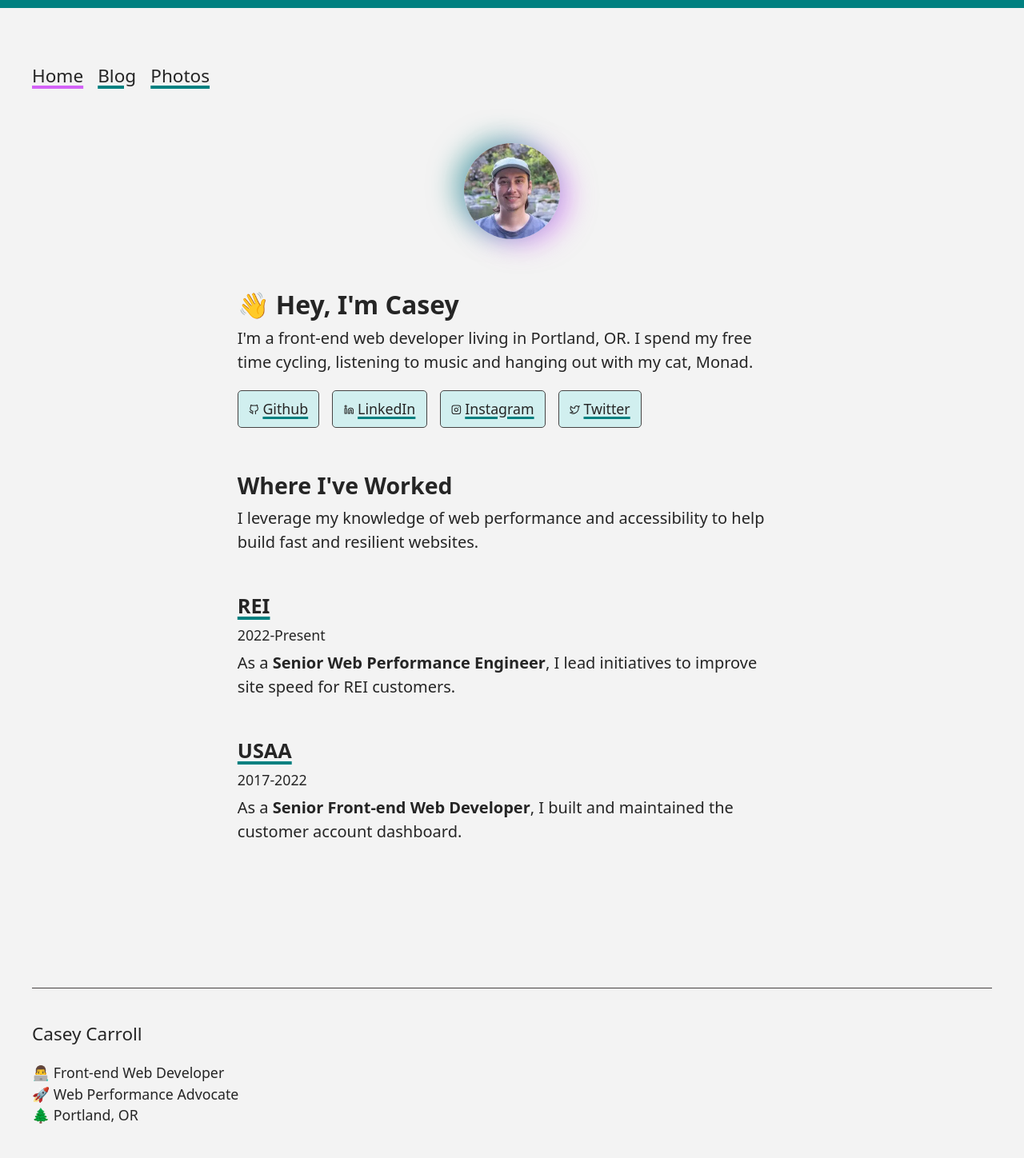
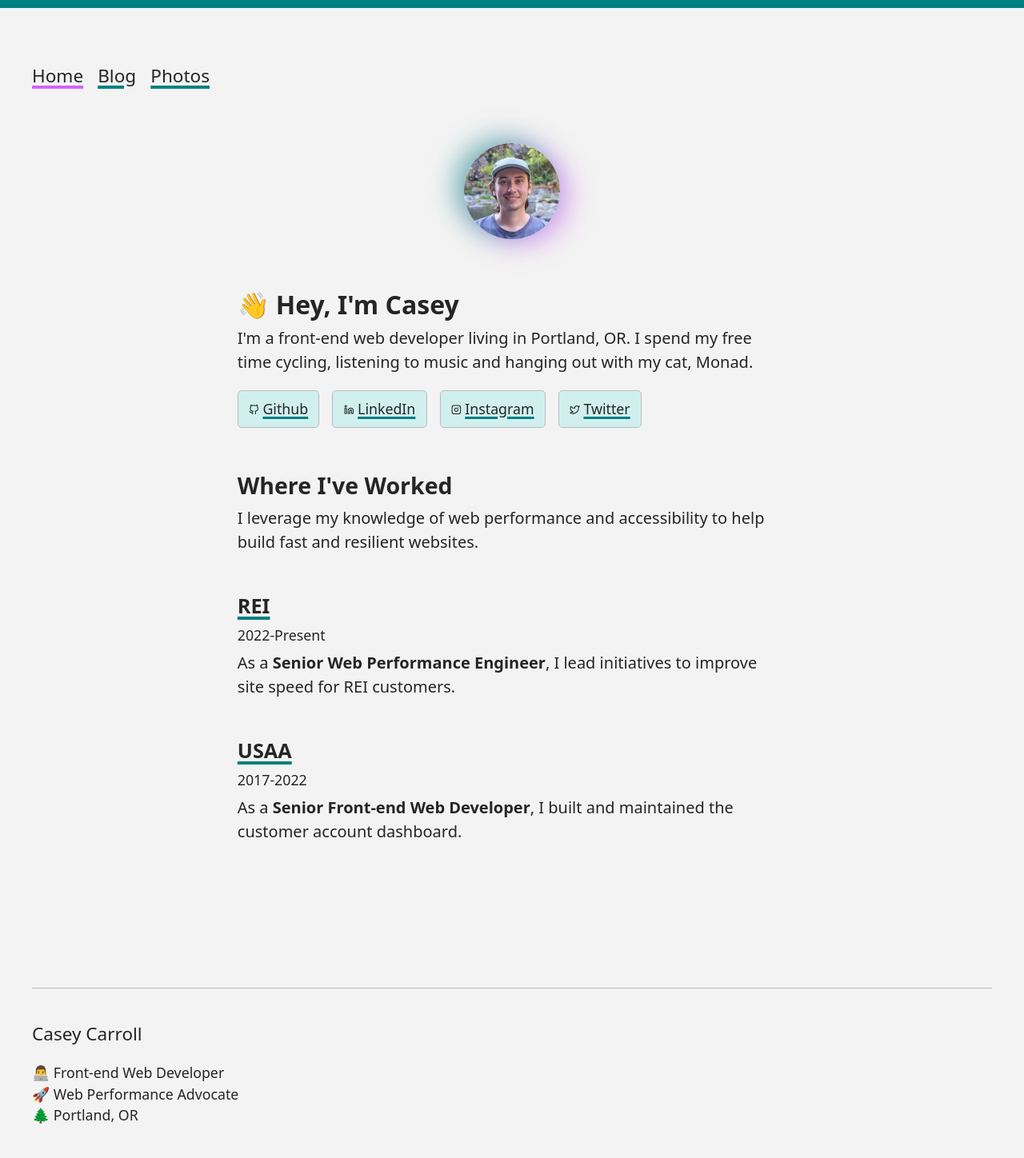
Before and after one commit to caseycarroll/caseycarroll.github.io, a Jekyll site: the page built from index.html, in a window 1280 px wide. Shown: the whole page at 80% size. Built offline with Jekyll 4.4.1, drawn with Linux system fonts in a browser that asks for light colours.

Commit message:
adjust border color

```diff
--- a/assets/css/base.scss
+++ b/assets/css/base.scss
@@ -9,6 +9,7 @@
 :root {
     --color-dark: #252525;
     --color-dark-lighter: #464343;
+    --color-dark-lightest: #bbb;
     --color-light: #f3f3f3;
     --color-primary: rgb(0, 128, 128);
     --color-secondary: rgb(211, 99, 247);
@@ -88,7 +89,7 @@ header .current-page {
 }
 
 footer {
-    border-top: 0.025em solid var(--color-dark-lighter);
+    border-top: 0.025em solid var(--color-dark-lightest);
     margin-block-start: 20vh;
 }
 
@@ -114,7 +115,7 @@ a {
 
 .link-pills > li {
     font-size: var(--step-font--1);
-    border: .025em solid var(--color-dark-lighter);
+    border: .025em solid var(--color-dark-lightest);
     border-radius: 5px;
     padding-block: 0.5em;
     padding-inline: 0.75em;
```
